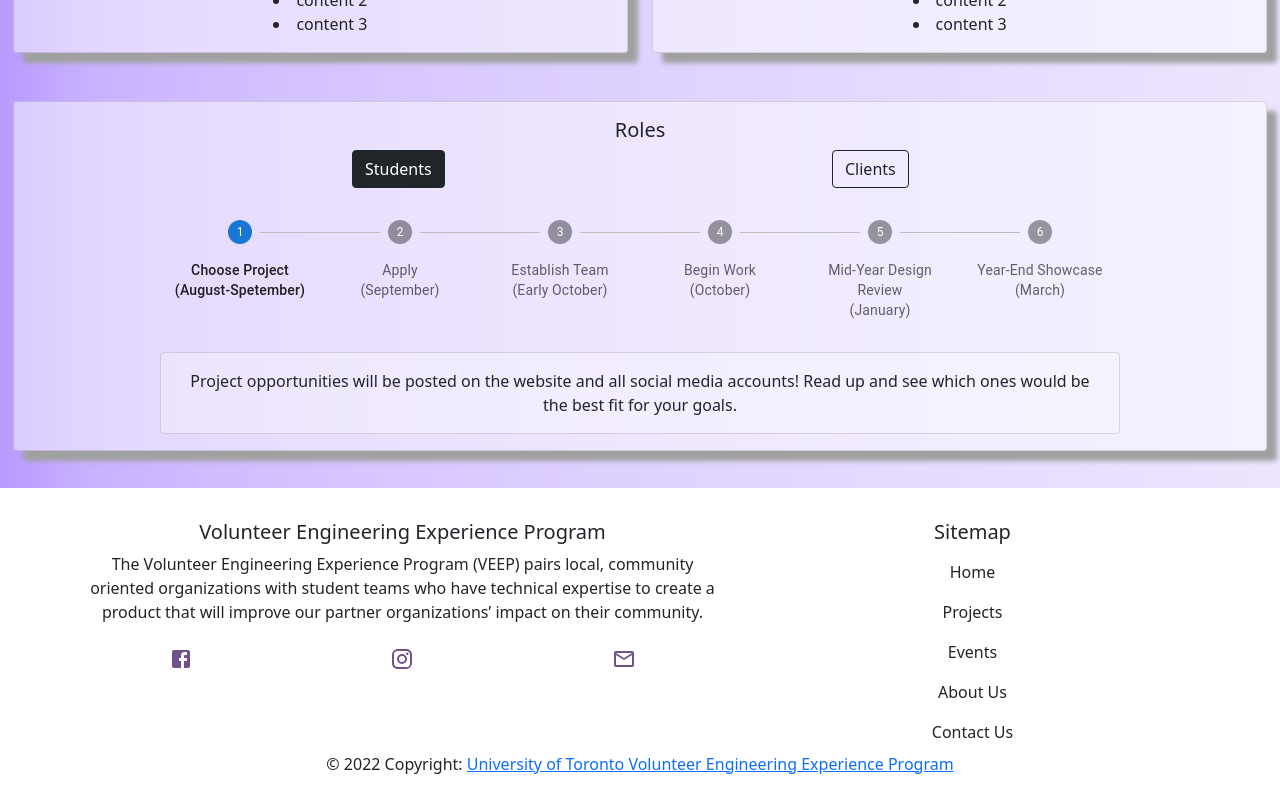
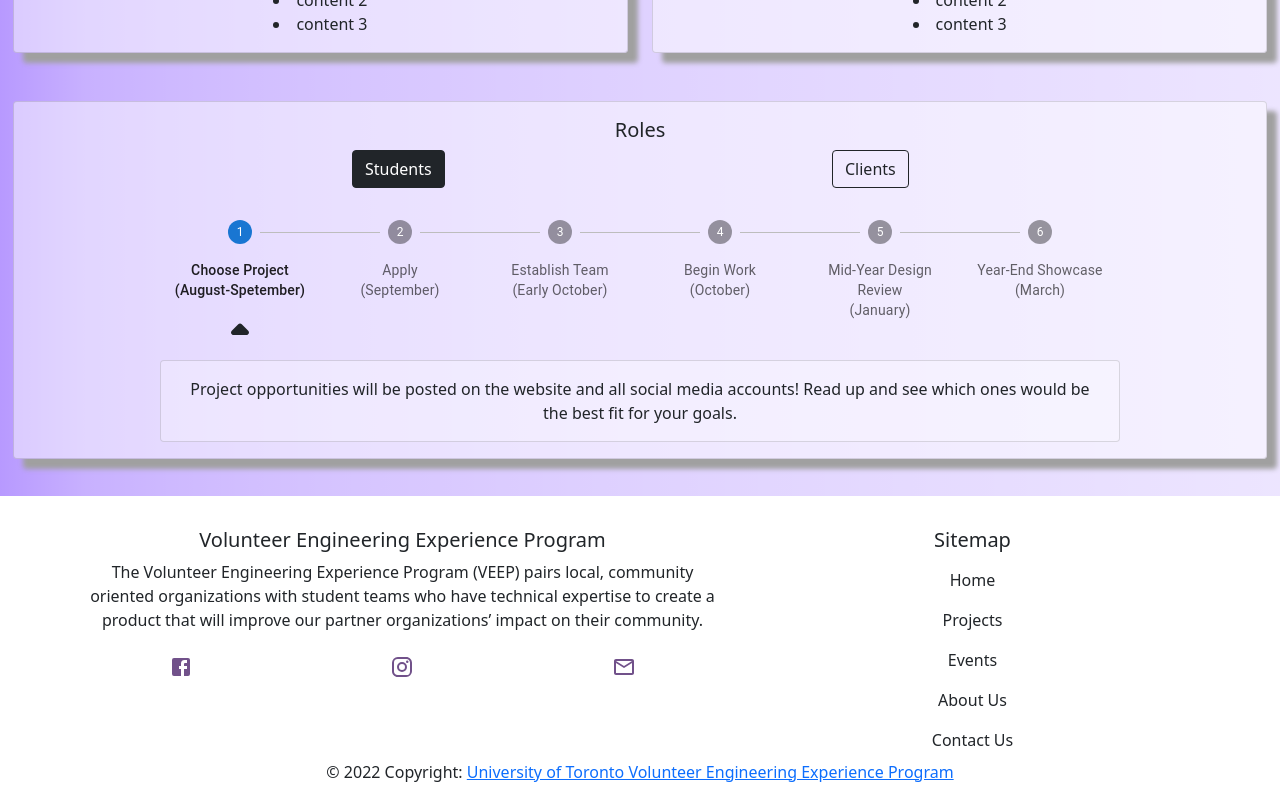
Before and after one commit to UofT-VEEP/VEEP-Website, a React (Create React App) app: page / in a window 1280 px wide. Shown: the part 1124-1924 px from the top of the page. Built offline with nearby package versions, Linux system fonts and the light colour scheme.

Commit message:
Remove tooltip and add an arrow element on activeStep in the timeline to keep track of which timeline decsription is active

```diff
--- a/src/Components/HomePage/Styles/Timeline.css
+++ b/src/Components/HomePage/Styles/Timeline.css
@@ -1,21 +1,12 @@
 .TimelineBox{
     width: 100%;
+    padding-bottom: 0;
+    margin-bottom: 0;
 }
 
 .TimelineDesc{
-    margin-top: 2rem;
+    margin-top: 0;
+    padding-top: 0;
     width: 75vw;
     background-color: rgba(255, 255, 255, 0.281);
 }
-
-.MuiTooltip-tooltip-arrow{
-    color: white!important;
-}
-
-.MuiTooltip-tooltip{
-    background-color: rgb(1, 1, 1)!important;
-    display: block;
-    font-size: 1em!important;
-    min-width: 80vw!important;
-    position: relative!important;
-}
--- a/src/Components/HomePage/Timeline.js
+++ b/src/Components/HomePage/Timeline.js
@@ -3,8 +3,7 @@ import Box from '@mui/material/Box';
 import Stepper from '@mui/material/Stepper';
 import Step from '@mui/material/Step';
 import StepButton from '@mui/material/StepButton';
-import Tooltip from '@mui/material/Tooltip';
-import ClickAwayListener from '@mui/material/ClickAwayListener';
+import ArrowDropUpRoundedIcon from '@mui/icons-material/ArrowDropUpRounded';
 import { Card } from 'react-bootstrap';
 
 import './Styles/Timeline.css';
@@ -22,50 +21,22 @@ class HorizontalNonLinearStepper extends React.Component {
     const {Steps, Important_Dates, Important_Desc} = this.props.data;
     const activeStep = this.props.activeStep;
 
-    const handleUpdateToolTip = (index, value) => {
-      const updatedArray = [...this.state.popToolTip];
-      updatedArray[index] = value;
-      this.setState({popToolTip: updatedArray});
-    };
-
-    const handleTimelineClick = (index) => {
-      this.props.setActiveStep(index);
-      handleUpdateToolTip(index, true);
-    };
-
     return (
       <div>
         <Box className="TimelineBox">
           <Stepper nonLinear activeStep={activeStep} alternativeLabel>
-          {Steps.map((label, index) => (
+            {
+              Steps.map(
+                (label, index) => (
                   <Step key={label}>
-              <Tooltip arrow title={Important_Desc[index]}>
                     <StepButton color="inherit" onClick= {() => this.props.setActiveStep(index)}>
                       {label}<br/>({Important_Dates[index]})
                     </StepButton>
-              </Tooltip>
-              {/* <ClickAwayListener onClickAway={handleUpdateToolTip(index, false)}>
-            <div>
-              <Tooltip
-                PopperProps={{
-                  disablePortal: true,
-                }}
-                onClose={handleUpdateToolTip(index, false)}
-                open={this.state.popToolTip[index]}
-                disableFocusListener
-                disableHoverListener
-                disableTouchListener
-                title="test"
-                arrow
-              >
-                <StepButton color="inherit" onClick= {handleTimelineClick(index)}>
-                  {label}<br/>({Important_Dates[index]})
-                </StepButton>
-              </Tooltip>
-            </div>
-          </ClickAwayListener> */}
+                    {this.props.activeStep == index && <ArrowDropUpRoundedIcon style={{fontSize: 60}}/>}
                   </Step>
-          ))}
+                )
+              )
+            }
           </Stepper>
         </Box>
         <Card className="TimelineDesc">
```
Lines whose indentation alone changed are shown as unchanged.
